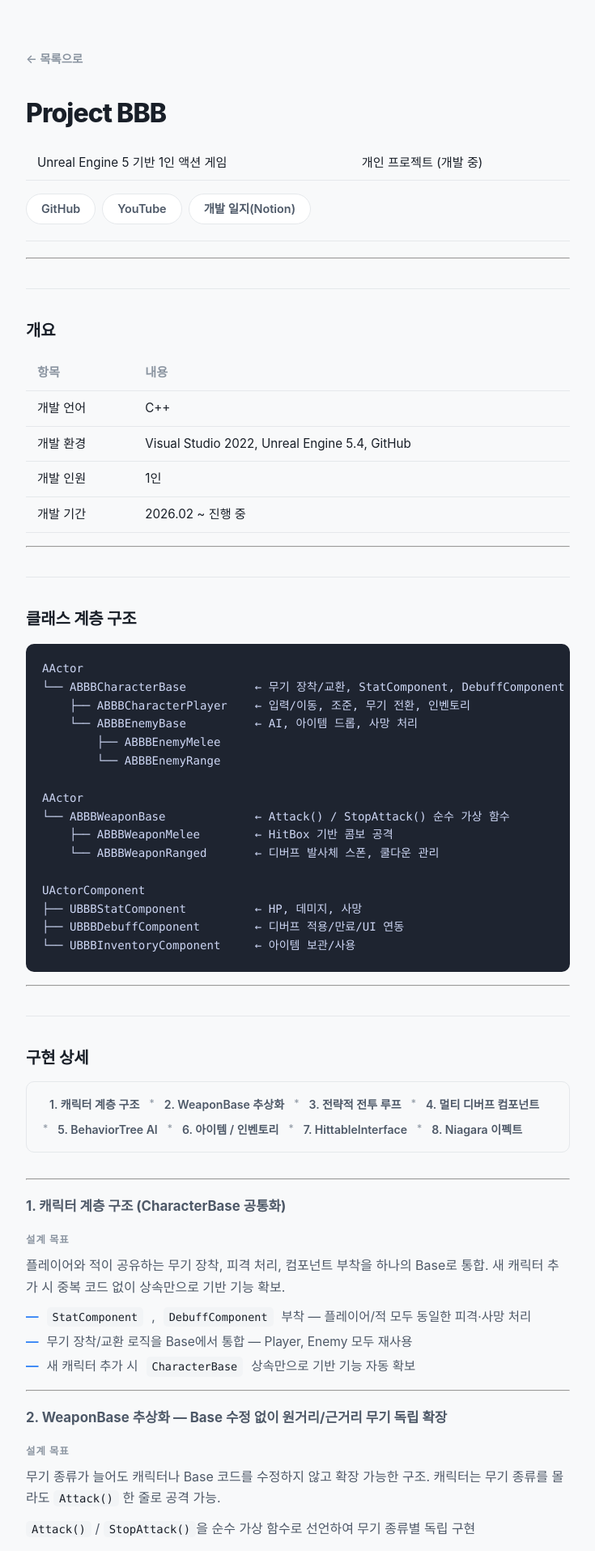
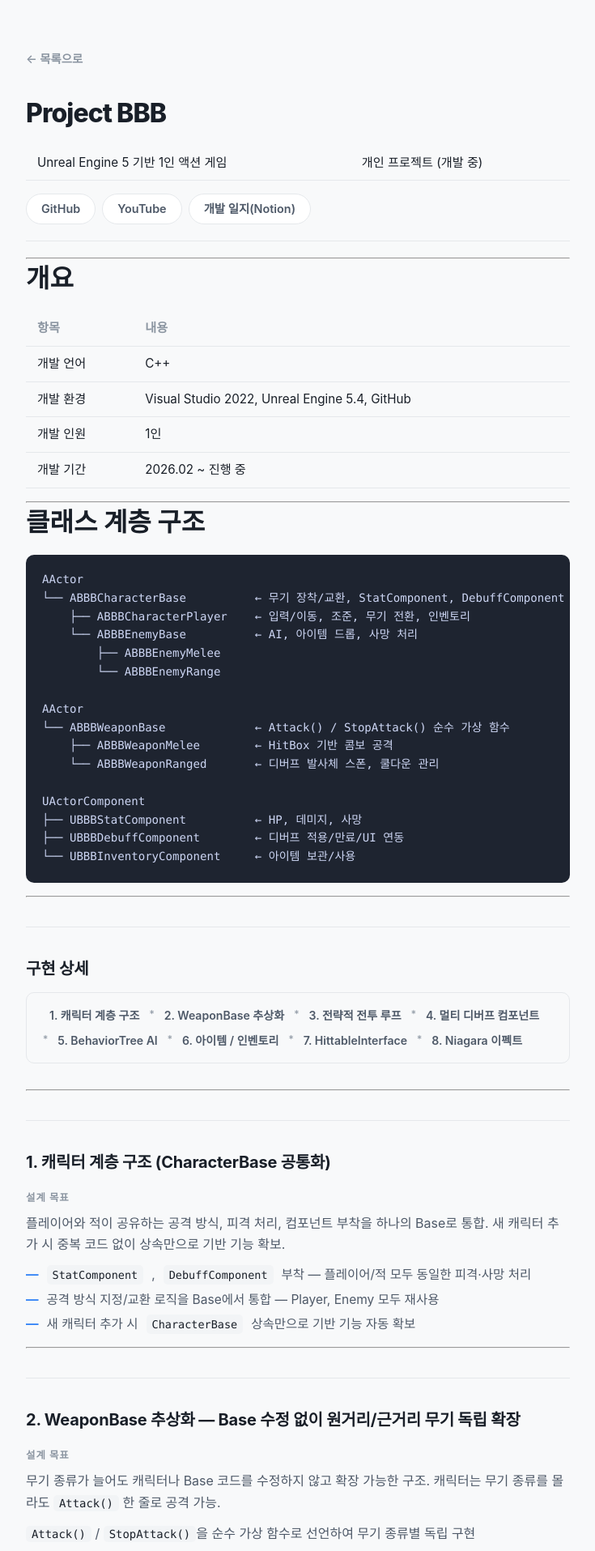
Before and after one commit to KimJinsun610/KimJinsun610.github.io, a Jekyll site: the page built from projects/project-bbb.md, in a window 1280 px wide. Shown: the top 1915 px of the page at 81% size, without its empty margins (272-1007 px from the left). Built offline with Jekyll 4.4.1, drawn with Linux system fonts in a browser that asks for light colours; some web fonts are replaced; some of the changed text lies outside the part shown.

Commit message:
update bbb

````diff
--- a/assets/css/portfolio.css
+++ b/assets/css/portfolio.css
@@ -673,6 +673,57 @@
   transform: translateY(-3px);
 }
 
+/* ── Flow Card ──────────────────── */
+.flow-card {
+  background: var(--surface);
+  border: 1.5px solid var(--border);
+  border-radius: var(--r-sm);
+  margin: 16px 0;
+  overflow: hidden;
+}
+.flow-phase {
+  padding: 16px 20px;
+}
+.flow-phase-label {
+  font-size: 0.75rem;
+  font-weight: 700;
+  letter-spacing: 0.07em;
+  text-transform: uppercase;
+  color: var(--accent);
+  display: block;
+  margin-bottom: 10px;
+}
+.flow-steps {
+  list-style: none;
+  padding: 0;
+  margin: 0;
+  display: flex;
+  flex-direction: column;
+  gap: 6px;
+}
+.flow-steps li {
+  font-size: 0.92rem;
+  color: var(--text-2);
+  padding-left: 14px;
+  position: relative;
+}
+.flow-steps li::before {
+  content: '→';
+  position: absolute;
+  left: 0;
+  color: var(--text-3);
+}
+.flow-switch {
+  background: var(--bg);
+  border-top: 1px solid var(--border);
+  border-bottom: 1px solid var(--border);
+  padding: 8px 20px;
+  font-size: 0.82rem;
+  font-weight: 700;
+  color: var(--accent);
+  text-align: center;
+}
+
 /* ── Floating TOC (detail page) ──── */
 .floating-toc {
   position: fixed;
--- a/projects/project-bbb.md
+++ b/projects/project-bbb.md
@@ -14,7 +14,7 @@
 
 ---
 
-## 개요
+# 개요
 
 | 항목 | 내용 |
 |------|------|
@@ -25,7 +25,7 @@
 
 ---
 
-## 클래스 계층 구조
+# 클래스 계층 구조
 
 ```
 AActor
@@ -72,22 +72,22 @@
 
 <a id="sec-1"></a>
 
-### 1. 캐릭터 계층 구조 (CharacterBase 공통화)
+## 1. 캐릭터 계층 구조 (CharacterBase 공통화)
 
 #### 설계 목표
 
-플레이어와 적이 공유하는 무기 장착, 피격 처리, 컴포넌트 부착을 하나의 Base로 통합.
+플레이어와 적이 공유하는 공격 방식, 피격 처리, 컴포넌트 부착을 하나의 Base로 통합.
 새 캐릭터 추가 시 중복 코드 없이 상속만으로 기반 기능 확보.
 
 - `StatComponent`, `DebuffComponent` 부착 — 플레이어/적 모두 동일한 피격·사망 처리
-- 무기 장착/교환 로직을 Base에서 통합 — Player, Enemy 모두 재사용
+- 공격 방식 지정/교환 로직을 Base에서 통합 — Player, Enemy 모두 재사용
 - 새 캐릭터 추가 시 `CharacterBase` 상속만으로 기반 기능 자동 확보
 
 ---
 
 <a id="sec-2"></a>
 
-### 2. WeaponBase 추상화 — Base 수정 없이 원거리/근거리 무기 독립 확장
+## 2. WeaponBase 추상화 — Base 수정 없이 원거리/근거리 무기 독립 확장
 
 #### 설계 목표
 
@@ -119,25 +119,34 @@
 
 <img class="detail-img" src="{{ '/assets/img/debuff.gif' | relative_url }}" alt="공격 루프 시스템 시연">
 
-```
-원거리 모드 (기본)
-  → 발사체 명중 → DebuffComponent.ApplyDebuff()
-  → 디버프 적용 (Stun / Slow / Weaken)
-  → 적 행동 약화
-       ↓
-V키 전환 → 근거리 모드
-  → 디버프 상태 적에게 높은 데미지
-  → Weaken 상태 시 받는 데미지 50% 추가
-```
-
 - 원거리만으로는 처치 불가 → 디버프 누적 후 접근하는 플레이 유도
 - 디버프 만료 시 카운트 초기화 → 타이밍 관리가 전략 요소로 작용
+
+
+<div class="flow-card">
+  <div class="flow-phase">
+    <span class="flow-phase-label">원거리 모드 (기본)</span>
+    <ul class="flow-steps">
+      <li>발사체 명중 → <code>DebuffComponent.ApplyDebuff()</code></li>
+      <li>디버프 적용 — <code>Stun</code> / <code>Slow</code> / <code>Weaken</code></li>
+      <li>적 행동 약화</li>
+    </ul>
+  </div>
+  <div class="flow-switch">V키 전환 ↓</div>
+  <div class="flow-phase">
+    <span class="flow-phase-label">근거리 모드</span>
+    <ul class="flow-steps">
+      <li>디버프 상태 적에게 높은 데미지</li>
+      <li><code>Weaken</code> 상태 시 받는 데미지 50% 추가</li>
+    </ul>
+  </div>
+</div>
 
 ---
 
 <a id="sec-4"></a>
 
-### 4. TMap 기반 멀티 디버프 컴포넌트 — Tick 자동 만료 + Delegate UI 자동 갱신
+## 4. TMap 기반 멀티 디버프 컴포넌트 — Tick 자동 만료 + Delegate UI 자동 갱신
 
 #### 설계 목표
 
@@ -165,7 +174,7 @@
 
 <a id="sec-5"></a>
 
-### 5. BehaviorTree 기반 AI — 디버프 상태에 따른 행동 변화
+## 5. BehaviorTree 기반 AI — 디버프 상태에 따른 행동 변화
 
 #### 설계 목표
 
@@ -196,7 +205,7 @@
 
 <a id="sec-6"></a>
 
-### 6. DataTable 기반 아이템/인벤토리 — C++ 수정 없이 아이템 추가
+## 6. DataTable 기반 아이템/인벤토리 — C++ 수정 없이 아이템 추가
 
 #### 설계 목표
 
@@ -259,7 +268,7 @@
 
 <a id="sec-7"></a>
 
-### 7. HittableInterface — 발사체 코드 수정 없이 피격 가능 오브젝트 확장
+## 7. HittableInterface — 발사체 코드 수정 없이 피격 가능 오브젝트 확장
 
 #### 설계 목표
 
@@ -315,7 +324,7 @@
 
 <a id="sec-8"></a>
 
-### 8. Niagara 사망 이펙트 — AnimNotify/타이머 이중 구조로 모든 적 드롭 타이밍 보장
+## 8. Niagara 사망 이펙트 — AnimNotify/타이머 이중 구조로 모든 적 드롭 타이밍 보장
 
 #### 설계 목표
 
````
Also changed, not shown: other parts of projects/project-bbb.md (+2 -2 lines).
